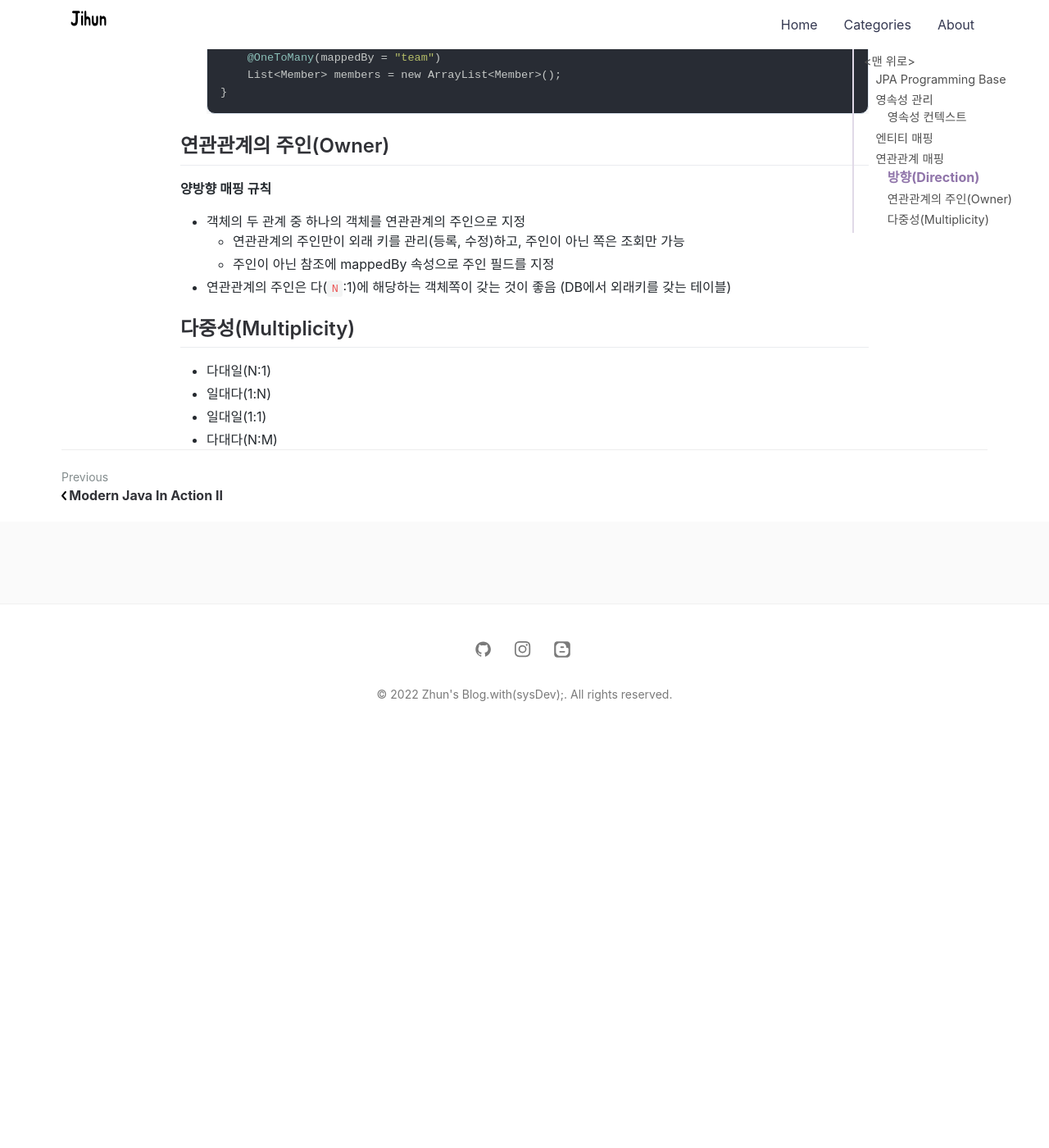
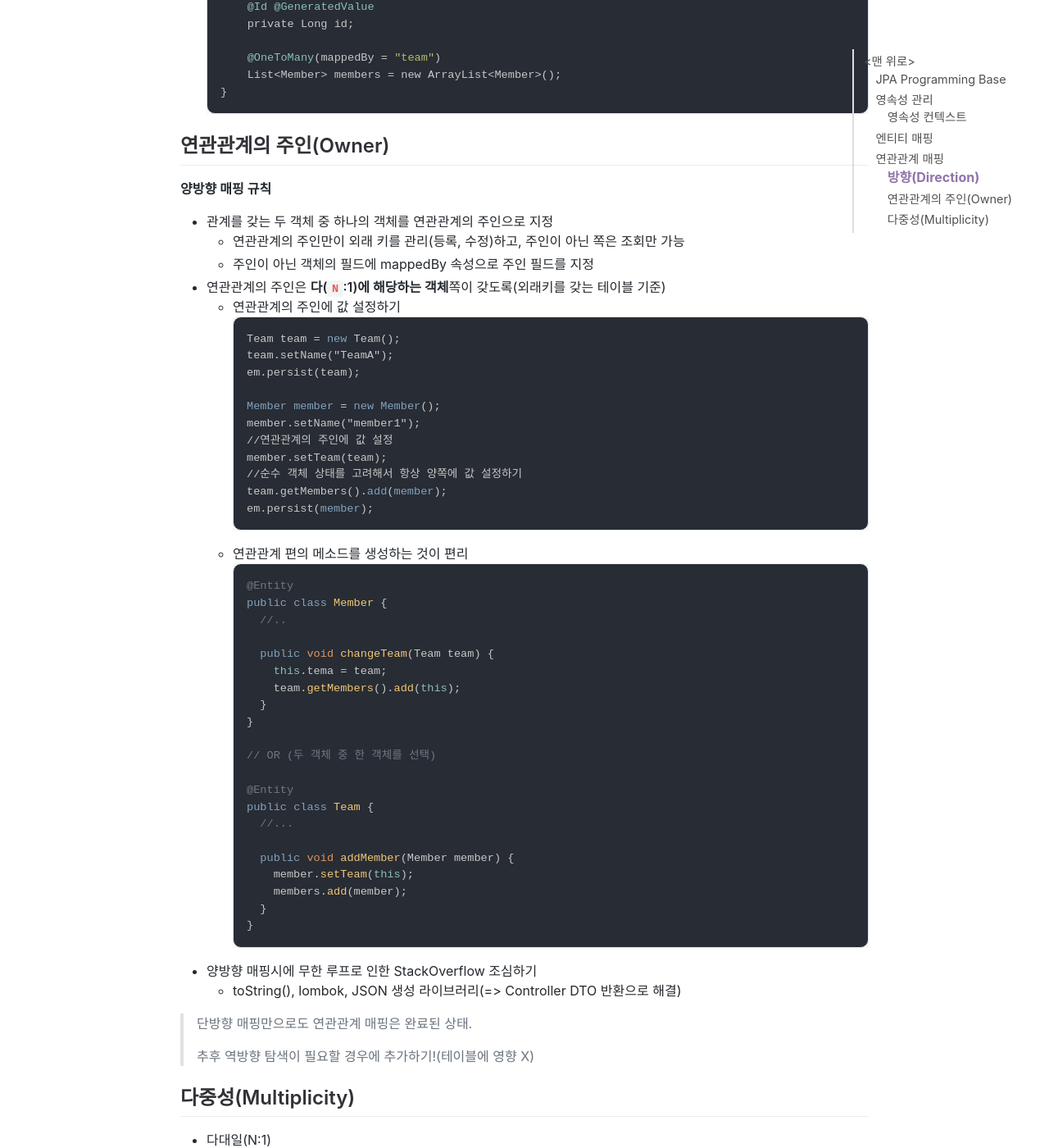
Before and after one commit to jihunparkme/jihunparkme.github.io, a Jekyll site: the page built from _posts/2022-03-29-JPA-Programming-base.md, in a window 1280 px wide and 1400 px high, scrolled down 7744 px. Shown: the whole window at 82% size. Built offline with Jekyll 4.4.1, drawn with Linux system fonts in a browser that asks for light colours; nearby versions of some CDN libraries; comment, search, counter and statistics services are not loaded; before the commit the page ends 8646 px from its top, so only the background shows below that; some of the changed text lies outside the part shown.

Commit message:
[연관관계 매핑 기초] 양방향 연관관계와 연관관계의 주인 2

````diff
--- a/_posts/2022-03-29-JPA-Programming-base.md
+++ b/_posts/2022-03-29-JPA-Programming-base.md
@@ -332,10 +332,54 @@ public class Member {
 
 **양방향 매핑 규칙**
 
-- 객체의 두 관계 중 하나의 객체를 연관관계의 주인으로 지정
+- 관계를 갖는 두 객체 중 하나의 객체를 연관관계의 주인으로 지정
   - 연관관계의 주인만이 외래 키를 관리(등록, 수정)하고, 주인이 아닌 쪽은 조회만 가능
-  - 주인이 아닌 참조에 mappedBy 속성으로 주인 필드를 지정
-- 연관관계의 주인은 다(`N`:1)에 해당하는 객체쪽이 갖는 것이 좋음 (DB에서 외래키를 갖는 테이블)
+  - 주인이 아닌 객체의 필드에 mappedBy 속성으로 주인 필드를 지정
+- 연관관계의 주인은 **다(`N`:1)에 해당하는 객체**쪽이 갖도록(외래키를 갖는 테이블 기준)
+  - 연관관계의 주인에 값 설정하기
+    ```java
+    Team team = new Team();
+    team.setName("TeamA");
+    em.persist(team);
+
+    Member member = new Member();
+    member.setName("member1");
+    //연관관계의 주인에 값 설정
+    member.setTeam(team);
+    //순수 객체 상태를 고려해서 항상 양쪽에 값 설정하기
+    team.getMembers().add(member);
+    em.persist(member);
+    ```
+  - 연관관계 편의 메소드를 생성하는 것이 편리
+    ```java
+    @Entity
+    public class Member {
+      //..
+
+      public void changeTeam(Team team) {
+        this.tema = team;
+        team.getMembers().add(this);
+      }
+    }
+
+    // OR (두 객체 중 한 객체를 선택)
+
+    @Entity
+    public class Team {
+      //...
+
+      public void addMember(Member member) {
+        member.setTeam(this);
+        members.add(member);
+      }
+    }
+    ```
+- 양방향 매핑시에 무한 루프로 인한 StackOverflow 조심하기
+  - toString(), lombok, JSON 생성 라이브러리(=> Controller DTO 반환으로 해결)
+
+> 단방향 매핑만으로도 연관관계 매핑은 완료된 상태.
+>
+> 추후 역방향 탐색이 필요할 경우에 추가하기!(테이블에 영향 X)
 
 ## 다중성(Multiplicity)
 
````
